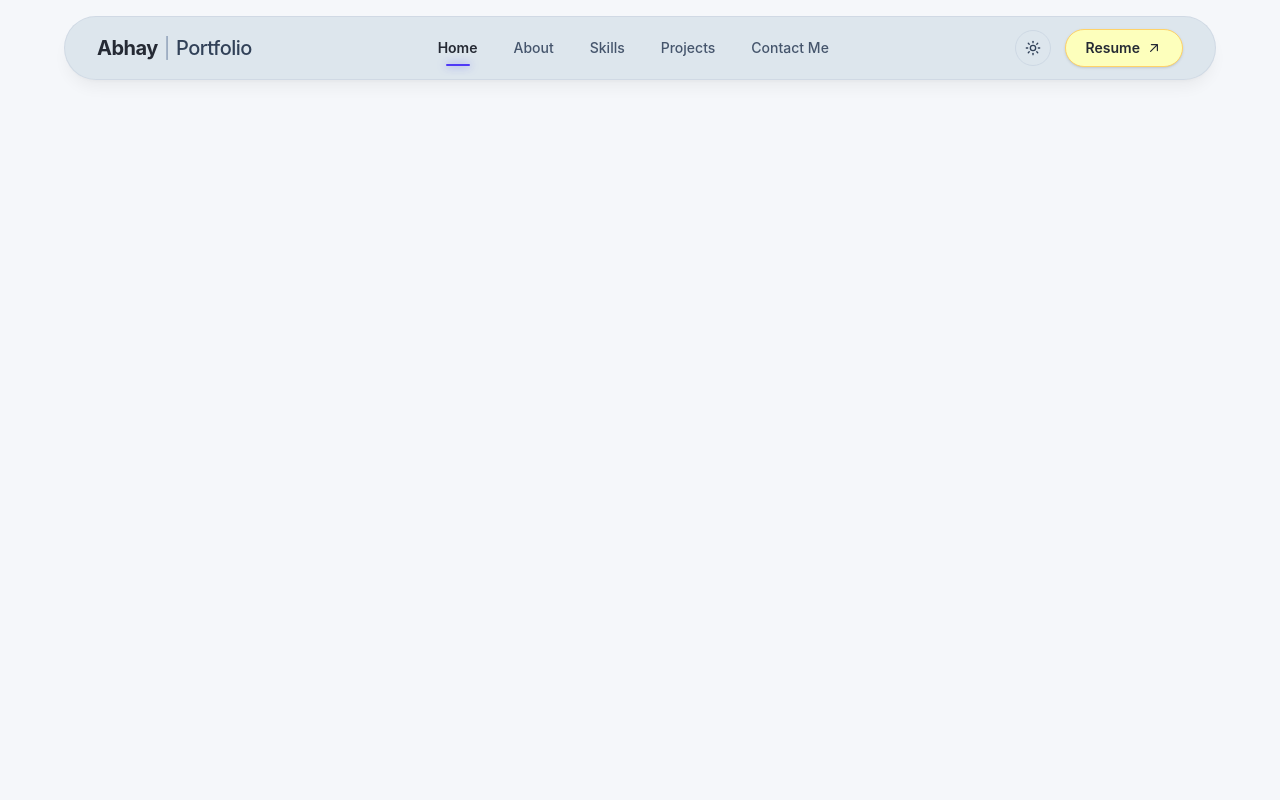
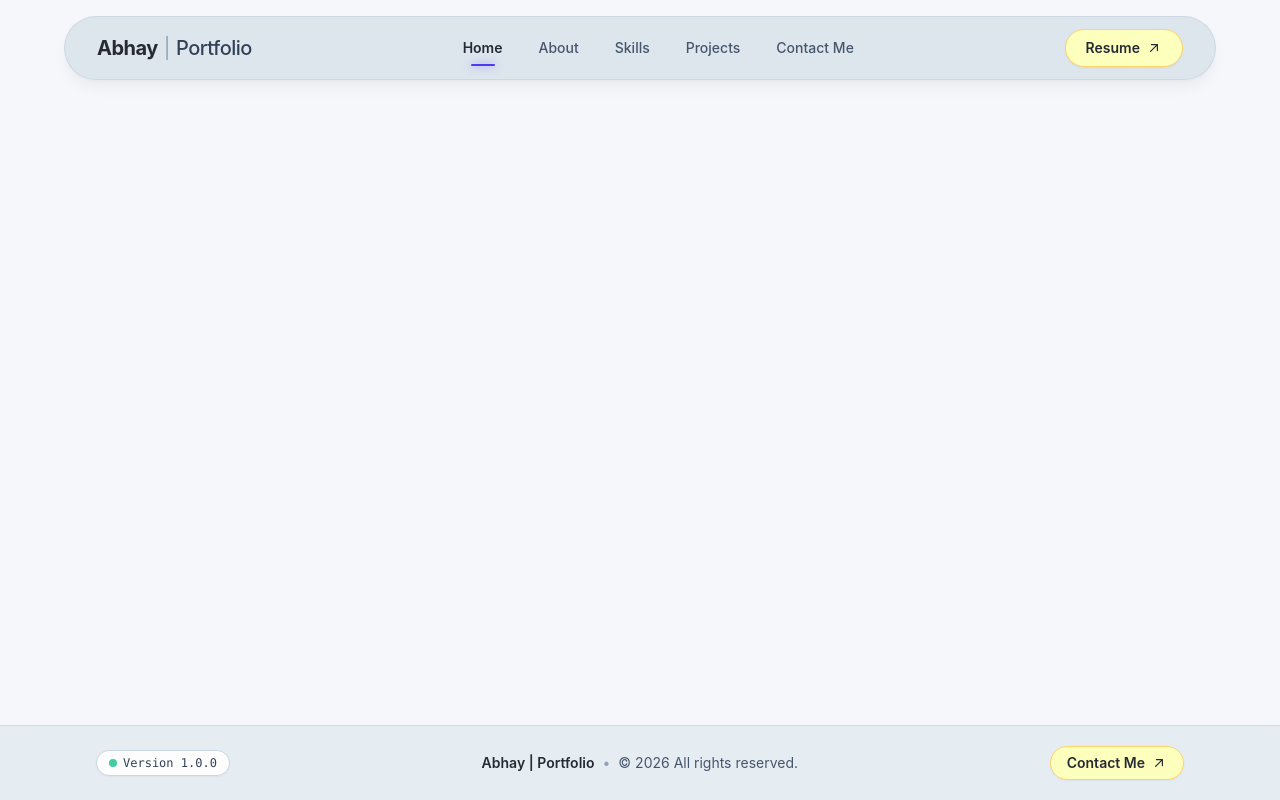
Before and after one commit to abhay047/Abhay-Portfolio, a React (Vite) app: page / in a window 1280 px wide. Built offline with nearby package versions, Linux system fonts and the light colour scheme.

Commit message:
feat: enhance Navbar and Footer components with improved layout and styling

```diff
--- a/src/app/App.css
+++ b/src/app/App.css
@@ -1,3 +1 @@
 @import "tailwindcss";
-
-@custom-variant dark (&:where(.dark, .dark *));
--- a/src/components/Footer.jsx
+++ b/src/components/Footer.jsx
@@ -1,6 +1,51 @@
+import { Link } from 'react-router';
+
 const Footer = () => {
+  const currentYear = new Date().getFullYear();
+
   return (
-    <div>Footer</div>
+    <footer className="w-full mt-auto border-t border-slate-300/80 bg-[#DDE6ED]/60 backdrop-blur-md transition-colors duration-300">
+      <div className="max-w-6xl mx-auto px-4 sm:px-6 lg:px-8 py-5 flex flex-col md:flex-row items-center justify-between gap-4">
+        {/* Left: Version indicator */}
+        <div className="flex items-center">
+          <div className="inline-flex items-center gap-1.5 px-3 py-1 rounded-full text-xs font-mono font-medium bg-white/90 border border-slate-300 text-slate-700 shadow-xs">
+            <span className="w-2 h-2 rounded-full bg-emerald-500 animate-pulse"></span>
+            <span>Version 1.0.0</span>
+          </div>
+        </div>
+
+        {/* Center: Brand & Copyright */}
+        <div className="flex items-center gap-2 text-sm text-slate-600 text-center">
+          <span className="font-semibold text-[#252A34]">
+            Abhay | Portfolio
+          </span>
+          <span className="text-slate-400">•</span>
+          <span>© {currentYear} All rights reserved.</span>
+        </div>
+
+        {/* Right: Contact Page Button */}
+        <div className="flex items-center">
+          <Link
+            to="/contact-me"
+            className="inline-flex items-center gap-1.5 px-4 py-1.5 rounded-full text-xs sm:text-sm font-semibold transition-all duration-200 shadow-xs hover:shadow-md hover:scale-[1.03] active:scale-95 bg-[#FDFFBC] border border-[#FFD369] text-[#252A34]"
+          >
+            <span>Contact Me</span>
+            <svg
+              xmlns="http://www.w3.org/2000/svg"
+              viewBox="0 0 20 20"
+              fill="currentColor"
+              className="w-4 h-4"
+            >
+              <path
+                fillRule="evenodd"
+                d="M5.22 14.78a.75.75 0 0 0 1.06 0l7.22-7.22v5.69a.75.75 0 0 0 1.5 0v-7.5a.75.75 0 0 0-.75-.75h-7.5a.75.75 0 0 0 0 1.5h5.69l-7.22 7.22a.75.75 0 0 0 0 1.06Z"
+                clipRule="evenodd"
+              />
+            </svg>
+          </Link>
+        </div>
+      </div>
+    </footer>
   );
 };
 
--- a/src/components/Navbar.jsx
+++ b/src/components/Navbar.jsx
@@ -3,42 +3,22 @@ import { Link, useLocation } from 'react-router';
 
 const Navbar = () => {
   const location = useLocation();
+  const [mobileMenuOpen, setMobileMenuOpen] = useState(false);
+  const [selectedItem, setSelectedItem] = useState(null);
 
-  // Initialize theme from localStorage or system preference directly
-  const [isDark, setIsDark] = useState(() => {
-    if (typeof window === 'undefined') return false;
-    const savedTheme = localStorage.getItem('theme');
-    if (savedTheme) {
-      return savedTheme === 'dark';
-    }
-    return window.matchMedia('(prefers-color-scheme: dark)').matches;
-  });
-
-  const [mobileMenuOpen, setMobileMenuOpen] = useState(false);
-
-  // Sync dark class with document root and localStorage
+  // Ensure dark mode class is cleared from document root
   useEffect(() => {
-    if (isDark) {
-      document.documentElement.classList.add('dark');
-      localStorage.setItem('theme', 'dark');
-    } else {
-      document.documentElement.classList.remove('dark');
-      localStorage.setItem('theme', 'light');
-    }
-  }, [isDark]);
+    document.documentElement.classList.remove('dark');
+    localStorage.removeItem('theme');
+  }, []);
 
   // Active item tracking
-  const [selectedItem, setSelectedItem] = useState(null);
   const currentPath = location.pathname;
   const activeItem = selectedItem || (
     currentPath === '/contact-me'
       ? 'Contact Me'
       : 'Home'
   );
-
-  const toggleTheme = () => {
-    setIsDark((prev) => !prev);
-  };
 
   const navLinks = [
     { name: 'Home', href: '#', isRoute: false },
@@ -56,18 +36,18 @@ const Navbar = () => {
   return (
     <header className="sticky top-0 z-50 w-full px-4 sm:px-6 lg:px-8 pt-4 pb-2">
       <nav
-        className="mx-auto max-w-6xl rounded-full px-5 sm:px-8 py-3 flex items-center justify-between transition-all duration-300 bg-[#DDE6ED] dark:bg-[#252A34] shadow-lg shadow-black/5 dark:shadow-2xl dark:shadow-black/30 border border-slate-300/70 dark:border-slate-700/70 backdrop-blur-md"
+        className="mx-auto max-w-6xl rounded-full px-5 sm:px-8 py-3 flex items-center justify-between bg-[#DDE6ED] shadow-lg shadow-black/5 border border-slate-300/80 backdrop-blur-md"
         aria-label="Main Navigation"
       >
         {/* Brand / Logo */}
         <Link
           to="/"
           onClick={() => setSelectedItem('Home')}
-          className="flex items-center text-lg sm:text-xl font-bold tracking-tight text-[#252A34] dark:text-white select-none transition-colors"
+          className="flex items-center text-lg sm:text-xl font-bold tracking-tight text-[#252A34] select-none hover:opacity-90 transition-opacity"
         >
           <span>Abhay</span>
-          <span className="mx-1.5 font-normal text-slate-400 dark:text-slate-500">|</span>
-          <span className="font-medium text-slate-700 dark:text-slate-200">Portfolio</span>
+          <span className="mx-1.5 font-normal text-slate-400">|</span>
+          <span className="font-medium text-slate-700">Portfolio</span>
         </Link>
 
         {/* Desktop Navigation Links */}
@@ -80,8 +60,8 @@ const Navbar = () => {
                 <span
                   className={`text-sm font-medium transition-colors duration-200 ${
                     isActive
-                      ? 'text-[#252A34] dark:text-white font-semibold'
-                      : 'text-slate-600 hover:text-[#252A34] dark:text-slate-300 dark:hover:text-white'
+                      ? 'text-[#252A34] font-semibold'
+                      : 'text-slate-600 hover:text-[#252A34]'
                   }`}
                 >
                   {link.name}
@@ -89,7 +69,7 @@ const Navbar = () => {
 
                 {/* Active Indicator (Underline only) */}
                 {isActive && (
-                  <span className="absolute -bottom-1 w-6 h-0.5 rounded-full bg-indigo-600 dark:bg-indigo-400 shadow-[0_0_8px_rgba(99,102,241,0.9)]"></span>
+                  <span className="absolute -bottom-1 w-6 h-0.5 rounded-full bg-indigo-600 shadow-[0_0_8px_rgba(99,102,241,0.8)]"></span>
                 )}
               </div>
             );
@@ -116,58 +96,11 @@ const Navbar = () => {
           })}
         </div>
 
-        {/* Right Action Section: Theme Toggle & Resume Button */}
-        <div className="hidden md:flex items-center gap-3.5">
-          {/* Theme Toggle Button */}
-          <button
-            type="button"
-            onClick={toggleTheme}
-            aria-label="Toggle theme"
-            className="w-9 h-9 rounded-full flex items-center justify-center border border-slate-300/80 dark:border-slate-600/90 text-slate-700 dark:text-slate-200 hover:bg-black/5 dark:hover:bg-white/10 transition-all duration-200 cursor-pointer focus:outline-none"
-          >
-            {isDark ? (
-              // Moon Icon
-              <svg
-                xmlns="http://www.w3.org/2000/svg"
-                viewBox="0 0 24 24"
-                fill="none"
-                stroke="currentColor"
-                strokeWidth="2"
-                strokeLinecap="round"
-                strokeLinejoin="round"
-                className="w-4 h-4 text-amber-300"
-              >
-                <path d="M12 3a6 6 0 0 0 9 9 9 9 0 1 1-9-9Z" />
-              </svg>
-            ) : (
-              // Sun Icon with Ray Dots
-              <svg
-                xmlns="http://www.w3.org/2000/svg"
-                viewBox="0 0 24 24"
-                fill="none"
-                stroke="currentColor"
-                strokeWidth="2"
-                strokeLinecap="round"
-                strokeLinejoin="round"
-                className="w-4 h-4 text-slate-700"
-              >
-                <circle cx="12" cy="12" r="4" />
-                <path d="M12 2v2" />
-                <path d="M12 20v2" />
-                <path d="m4.93 4.93 1.41 1.41" />
-                <path d="m17.66 17.66 1.41 1.41" />
-                <path d="M2 12h2" />
-                <path d="M20 12h2" />
-                <path d="m6.34 17.66-1.41 1.41" />
-                <path d="m19.07 4.93-1.41 1.41" />
-              </svg>
-            )}
-          </button>
-
-          {/* Resume Button */}
+        {/* Right Action Section: Resume Button */}
+        <div className="hidden md:flex items-center">
           <a
             href="#resume"
-            className="inline-flex items-center gap-1.5 px-5 py-2 rounded-full text-sm font-semibold transition-all duration-200 shadow-sm hover:shadow-md hover:scale-[1.03] active:scale-95 bg-[#FDFFBC] border border-[#FFD369] text-[#252A34]"
+            className="inline-flex items-center gap-1.5 px-5 py-2 rounded-full text-sm font-semibold transition-all duration-200 shadow-xs hover:shadow-md hover:scale-[1.03] active:scale-95 bg-[#FDFFBC] border border-[#FFD369] text-[#252A34]"
           >
             <span>Resume</span>
             <svg
@@ -185,58 +118,13 @@ const Navbar = () => {
           </a>
         </div>
 
-        {/* Mobile Action & Hamburger Button */}
-        <div className="flex md:hidden items-center gap-2">
-          {/* Mobile Theme Toggle */}
-          <button
-            type="button"
-            onClick={toggleTheme}
-            aria-label="Toggle theme"
-            className="w-9 h-9 rounded-full flex items-center justify-center border border-slate-300/80 dark:border-slate-600/90 text-slate-700 dark:text-slate-200 hover:bg-black/5 dark:hover:bg-white/10 transition-all cursor-pointer"
-          >
-            {isDark ? (
-              <svg
-                xmlns="http://www.w3.org/2000/svg"
-                viewBox="0 0 24 24"
-                fill="none"
-                stroke="currentColor"
-                strokeWidth="2"
-                strokeLinecap="round"
-                strokeLinejoin="round"
-                className="w-4 h-4 text-amber-300"
-              >
-                <path d="M12 3a6 6 0 0 0 9 9 9 9 0 1 1-9-9Z" />
-              </svg>
-            ) : (
-              <svg
-                xmlns="http://www.w3.org/2000/svg"
-                viewBox="0 0 24 24"
-                fill="none"
-                stroke="currentColor"
-                strokeWidth="2"
-                strokeLinecap="round"
-                strokeLinejoin="round"
-                className="w-4 h-4 text-slate-700"
-              >
-                <circle cx="12" cy="12" r="4" />
-                <path d="M12 2v2" />
-                <path d="M12 20v2" />
-                <path d="m4.93 4.93 1.41 1.41" />
-                <path d="m17.66 17.66 1.41 1.41" />
-                <path d="M2 12h2" />
-                <path d="M20 12h2" />
-                <path d="m6.34 17.66-1.41 1.41" />
-                <path d="m19.07 4.93-1.41 1.41" />
-              </svg>
-            )}
-          </button>
-
-          {/* Hamburger Menu Toggle Button */}
+        {/* Mobile Hamburger Button */}
+        <div className="flex md:hidden items-center">
           <button
             type="button"
             onClick={() => setMobileMenuOpen(!mobileMenuOpen)}
             aria-label="Toggle navigation menu"
-            className="w-9 h-9 rounded-full flex items-center justify-center border border-slate-300/80 dark:border-slate-600/90 text-slate-700 dark:text-slate-200 hover:bg-black/5 dark:hover:bg-white/10 transition-all cursor-pointer"
+            className="w-9 h-9 rounded-full flex items-center justify-center border border-slate-300/80 text-slate-700 hover:bg-black/5 transition-all cursor-pointer"
           >
             {mobileMenuOpen ? (
               <svg
@@ -274,14 +162,14 @@ const Navbar = () => {
 
       {/* Mobile Menu Dropdown */}
       {mobileMenuOpen && (
-        <div className="md:hidden mt-2 mx-auto max-w-6xl rounded-2xl p-4 bg-[#DDE6ED] dark:bg-[#252A34] border border-slate-300/70 dark:border-slate-700/70 shadow-xl transition-all">
+        <div className="md:hidden mt-2 mx-auto max-w-6xl rounded-2xl p-4 bg-[#DDE6ED] border border-slate-300/80 shadow-xl transition-all">
           <div className="flex flex-col gap-3">
             {navLinks.map((link) => {
               const isActive = activeItem === link.name;
               const linkClasses = `px-3 py-2 rounded-lg text-sm font-medium transition-colors ${
                 isActive
-                  ? 'bg-black/5 dark:bg-white/10 text-[#252A34] dark:text-white font-semibold'
-                  : 'text-slate-600 hover:text-[#252A34] dark:text-slate-300 dark:hover:text-white'
+                  ? 'bg-black/5 text-[#252A34] font-semibold'
+                  : 'text-slate-600 hover:text-[#252A34]'
               }`;
 
               return link.isRoute ? (
@@ -306,11 +194,11 @@ const Navbar = () => {
             })}
 
             {/* Mobile Resume Button */}
-            <div className="pt-2 border-t border-slate-300/40 dark:border-slate-700/40">
+            <div className="pt-2 border-t border-slate-300/40">
               <a
                 href="#resume"
                 onClick={() => setMobileMenuOpen(false)}
-                className="w-full inline-flex items-center justify-center gap-1.5 px-5 py-2.5 rounded-full text-sm font-semibold transition-all shadow-sm bg-[#FDFFBC] border border-[#FFD369] text-[#252A34]"
+                className="w-full inline-flex items-center justify-center gap-1.5 px-5 py-2.5 rounded-full text-sm font-semibold transition-all shadow-xs bg-[#FDFFBC] border border-[#FFD369] text-[#252A34]"
               >
                 <span>Resume</span>
                 <svg
--- a/src/pages/Home.jsx
+++ b/src/pages/Home.jsx
@@ -1,10 +1,14 @@
 import Navbar from '../components/Navbar';
+import Footer from '../components/Footer';
 
 const Home = () => {
   return (
-    <div className="min-h-screen bg-[#F5F7FA] dark:bg-[#1A1D24] transition-colors duration-300">
-      <Navbar />
-      {/* Home Page Content */}
+    <div className="min-h-screen flex flex-col justify-between bg-[#F5F7FA]">
+      <div>
+        <Navbar />
+        {/* Home Page Content */}
+      </div>
+      <Footer />
     </div>
   );
 };
```
